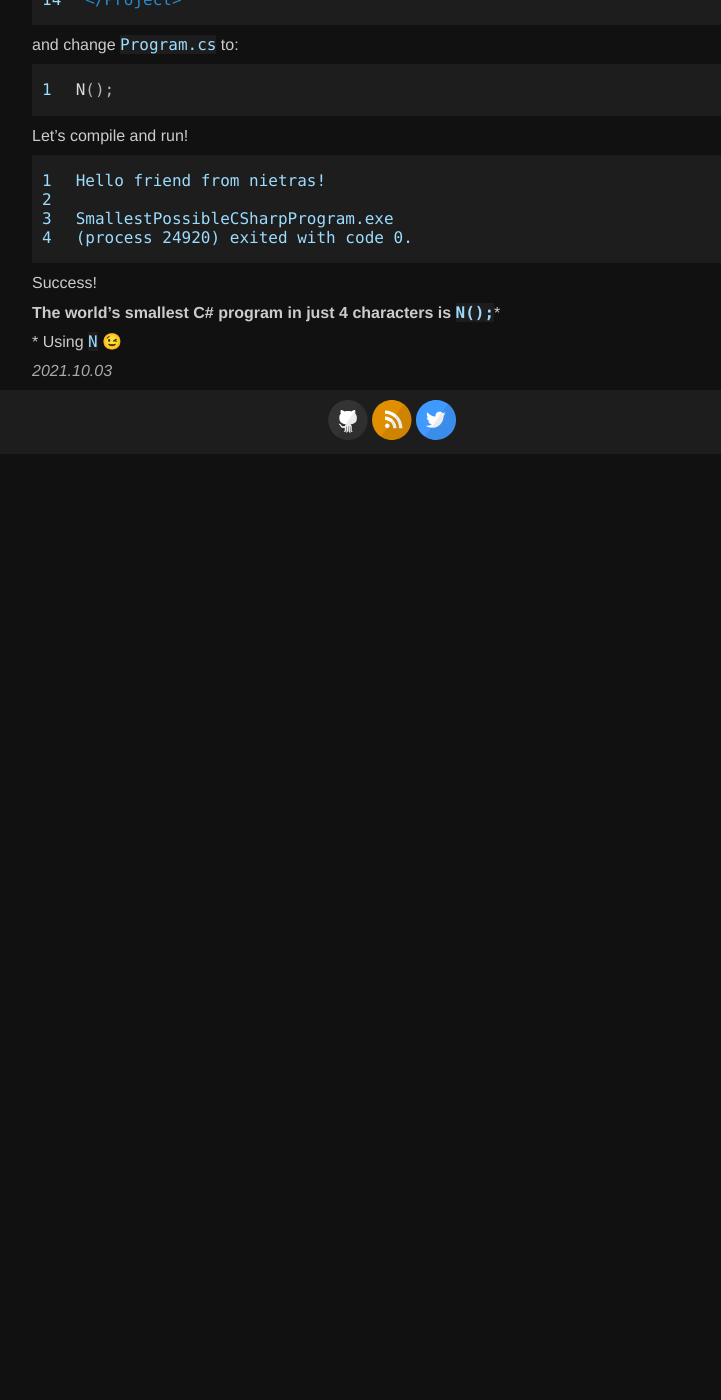
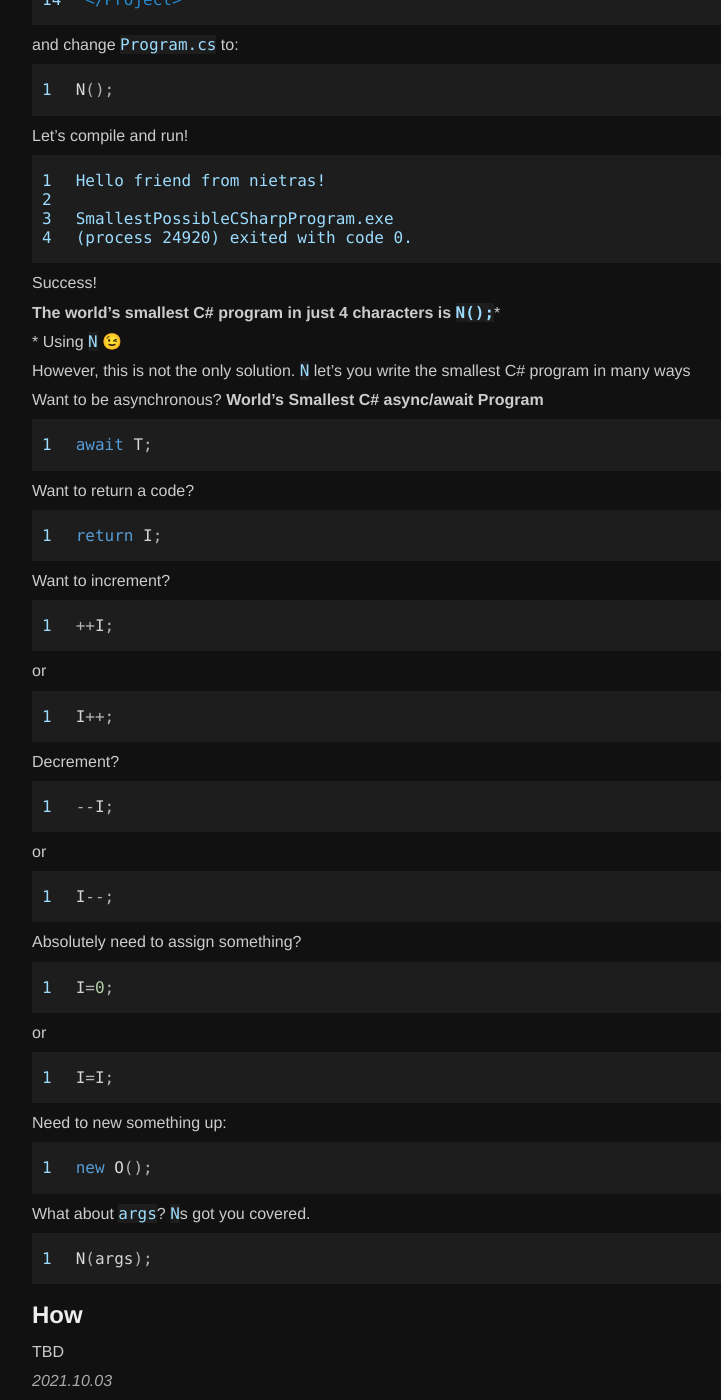
Before and after one commit to nietras/nietras.github.io, a Jekyll site: the page built from _posts/2021-10-03-worlds-smallest-csharp-program.md, in a window 1280 px wide and 1400 px high, scrolled down 5235 px. Shown: the whole window, without its empty margins (248-969 px from the left). Built offline with Jekyll 4.4.1, drawn with Linux system fonts in a browser that asks for light colours; before the commit the page ends 5689 px from its top, so only the background shows below that; some of the changed text lies outside the part shown.

Commit message:
show case N

````diff
--- a/_posts/2021-10-03-worlds-smallest-csharp-program.md
+++ b/_posts/2021-10-03-worlds-smallest-csharp-program.md
@@ -255,7 +256,7 @@ this means `SmallestPossibleCSharpProgram.csproj` becomes:
   </PropertyGroup>
 
   <ItemGroup>
-    <PackageReference Include="N" Version="0.1.0" />
+    <PackageReference Include="N" Version="0.2.0" />
   </ItemGroup>
 
 </Project>
@@ -276,3 +277,50 @@ Success!
 **The world's smallest C# program in just 4 characters is `N();`***
 
 \* Using `N` 😉
+
+However, this is not the only solution. `N` let's you write the smallest C# program
+in many ways
+
+Want to be asynchronous? **World's Smallest C# async/await Program**
+```csharp
+await T;
+```
+Want to return a code?
+```csharp
+return I;
+```
+Want to increment?
+```csharp
+++I;
+```
+or
+```csharp
+I++;
+```
+Decrement?
+```csharp
+--I;
+```
+or
+```csharp
+I--;
+```
+Absolutely need to assign something?
+```csharp
+I=0;
+```
+or
+```csharp
+I=I;
+```
+Need to new something up:
+```csharp
+new O();
+```
+What about `args`? `N`s got you covered.
+```csharp
+N(args);
+```
+
+## How
+TBD
````
Also changed, not shown: other parts of _posts/2021-10-03-worlds-smallest-csharp-program.md (+1 -0 lines).
